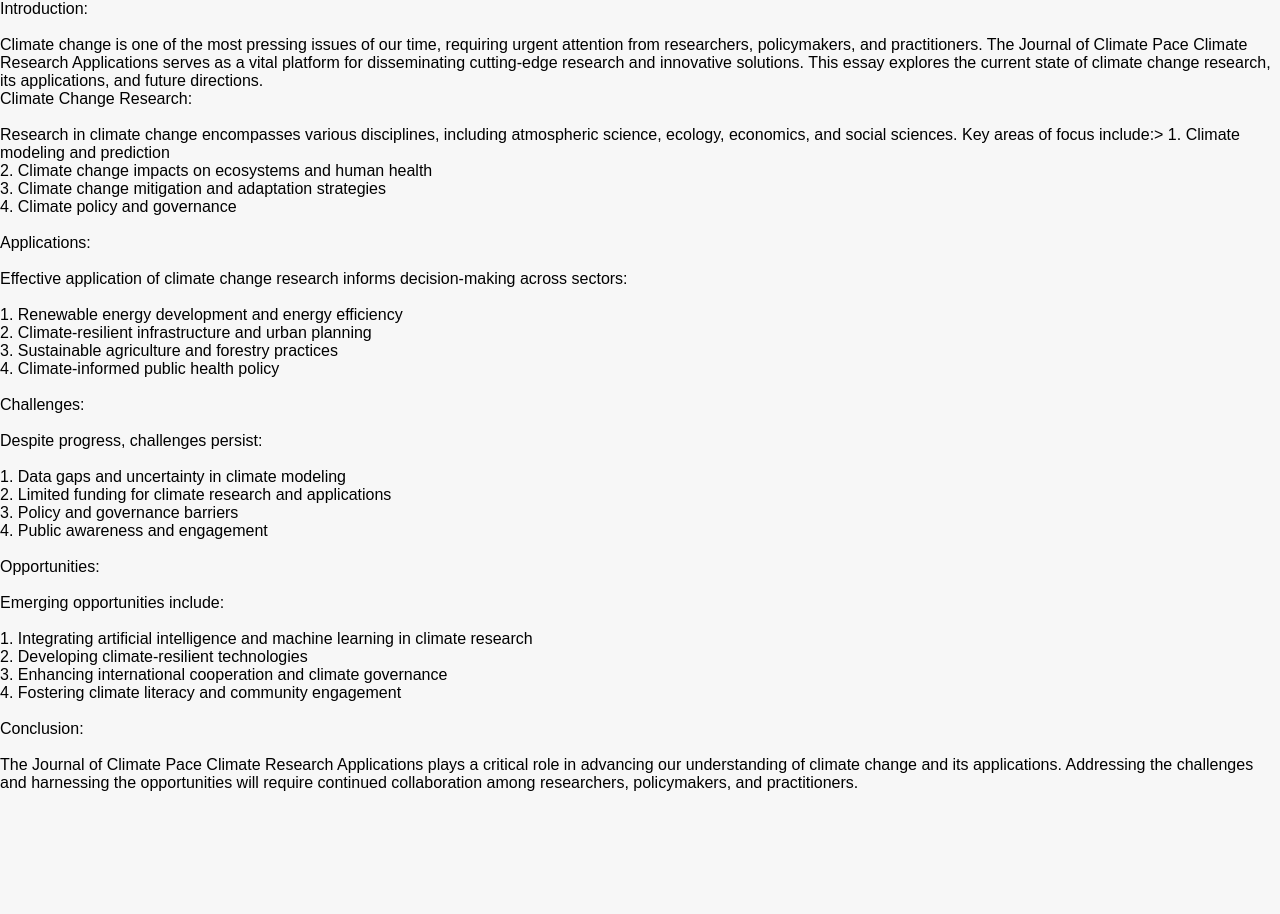
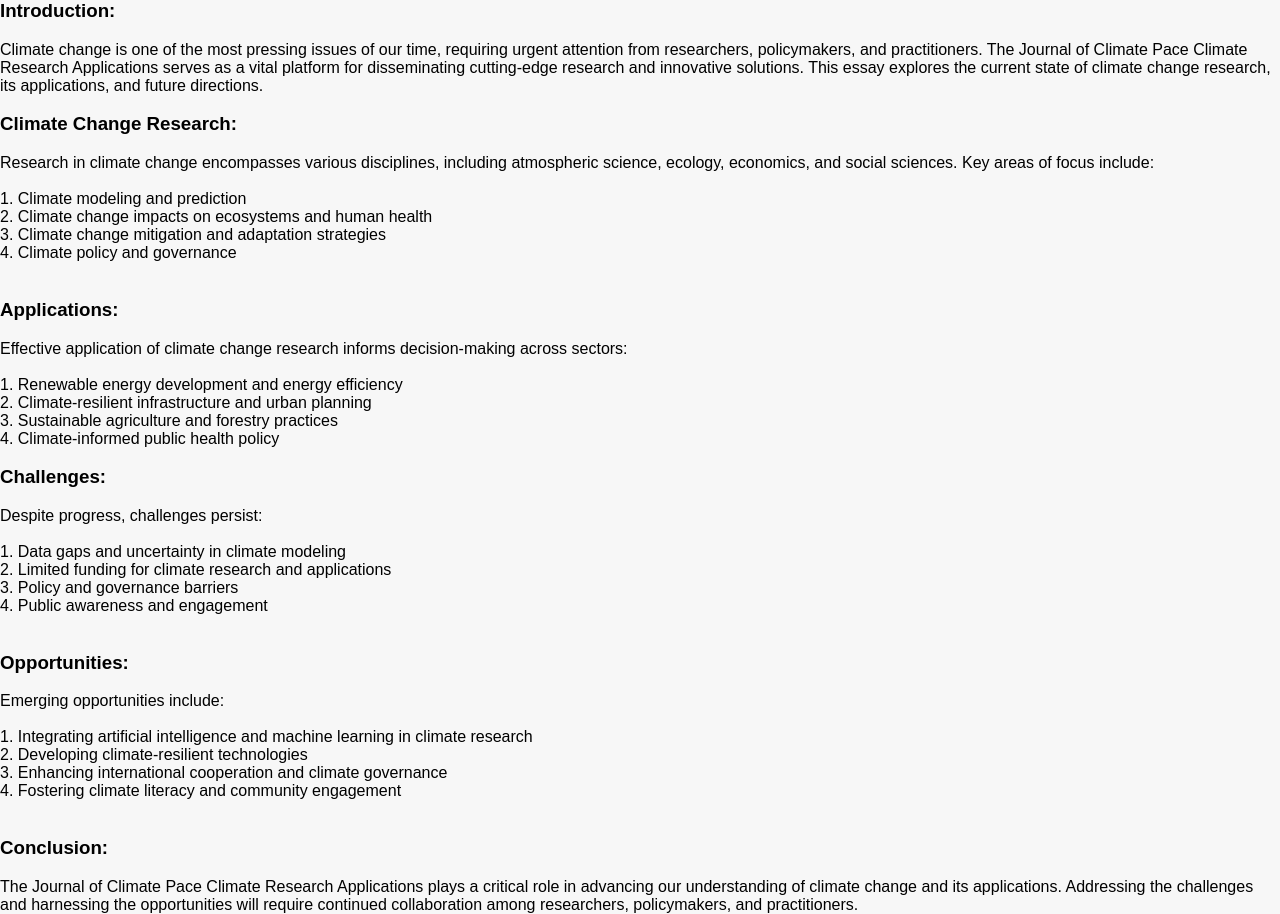
Before and after one commit to 123thushar/NASA-PACE, a plain HTML site: page JOC.html in a window 1280 px wide. Before the commit the page ends 800 px from the top, so only its background shows below. Drawn offline with Linux system fonts and the light colour scheme.

Commit message:
Update JOC.html

```diff
--- a/JOC.html
+++ b/JOC.html
@@ -6,14 +6,14 @@
 </head>
 
 
-Introduction:<br><br>
+<h3>Introduction:</h3>
 
 Climate change is one of the most pressing issues of our time, requiring urgent attention from researchers, policymakers, and practitioners. The Journal of Climate Pace Climate Research Applications serves as a vital platform for disseminating cutting-edge research and innovative solutions. This essay explores the current state of climate change research, its applications, and future directions.<br>
 
 
-Climate Change Research:<br><br>
+<h3>Climate Change Research:</h3>
 
-Research in climate change encompasses various disciplines, including atmospheric science, ecology, economics, and social sciences. Key areas of focus include:<br<br>>
+Research in climate change encompasses various disciplines, including atmospheric science, ecology, economics, and social sciences. Key areas of focus include:<br><br>
 
 
 1. Climate modeling and prediction<br>
@@ -22,7 +22,7 @@
 4. Climate policy and governance<br><br>
 
 
-Applications:<br><br>
+<h3>Applications:</h3>
 
 Effective application of climate change research informs decision-making across sectors:<br><br>
 
@@ -30,10 +30,10 @@
 1. Renewable energy development and energy efficiency<br>
 2. Climate-resilient infrastructure and urban planning<br>
 3. Sustainable agriculture and forestry practices<br>
-4. Climate-informed public health policy<br><br>
+4. Climate-informed public health policy<br>
 
 
-Challenges:<br><br>
+<h3>Challenges:</h3>
 
 Despite progress, challenges persist:<br><br>
 
@@ -44,7 +44,7 @@
 4. Public awareness and engagement<br><br>
 
 
-Opportunities:<br><br>
+<h3>Opportunities:</h3>
 
 Emerging opportunities include:<br><br>
 
@@ -55,7 +55,7 @@
 4. Fostering climate literacy and community engagement<br><br>
 
 
-Conclusion:<br><br>
+<h3>Conclusion:</h3>
 
 The Journal of Climate Pace Climate Research Applications plays a critical role in advancing our understanding of climate change and its applications. Addressing the challenges and harnessing the opportunities will require continued collaboration among researchers, policymakers, and practitioners.
 
```
